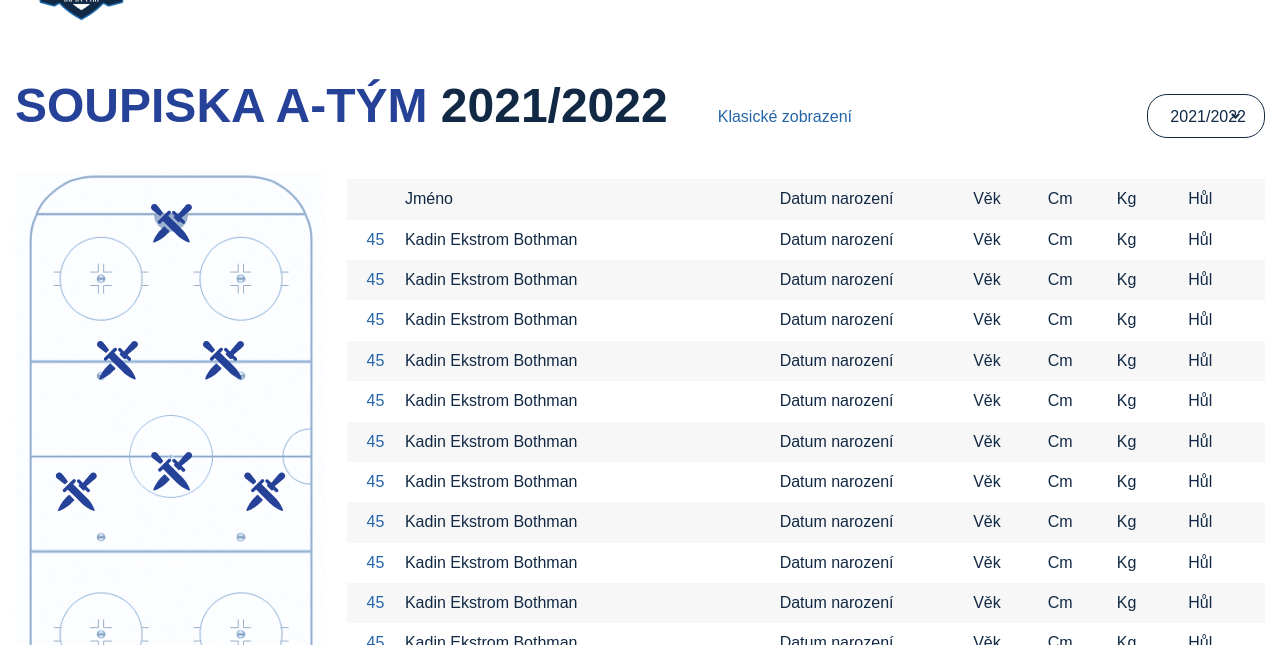
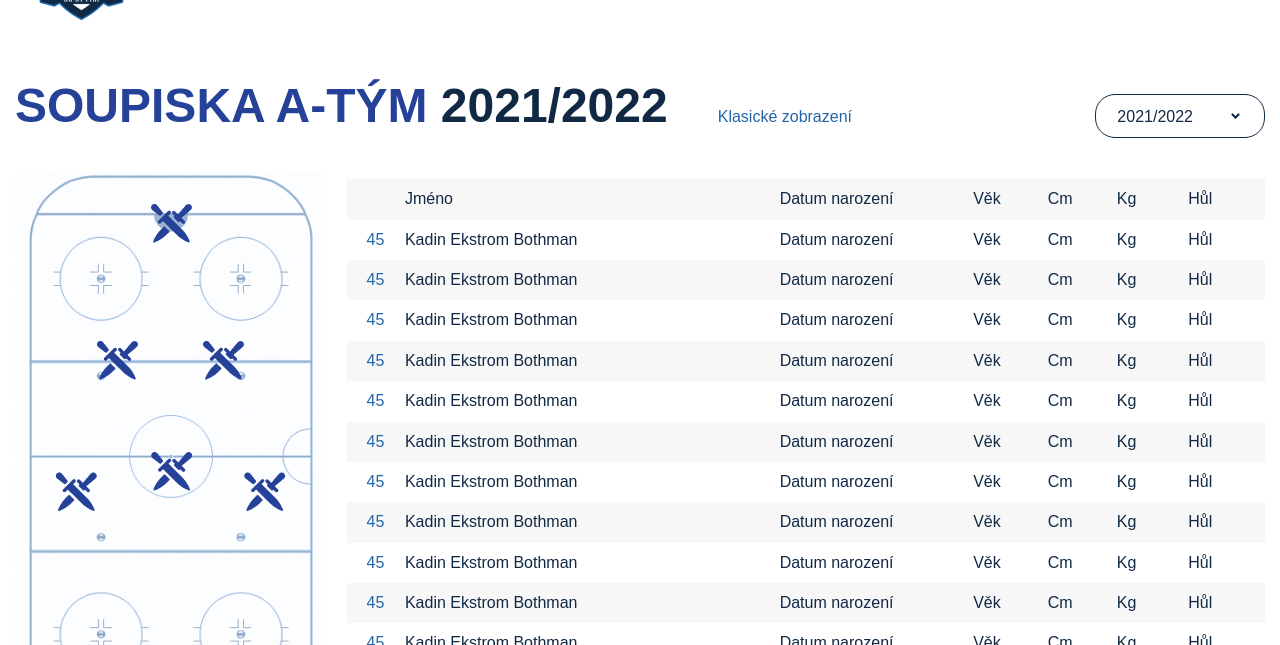
Before and after one commit to mizza-cz/hc_vlasim, a website: page app/tabulka.html in a window 1280 px wide. Shown: the part 155-800 px from the top of the page. Drawn offline with nearby package versions, Linux system fonts and the light colour scheme; a web font is replaced by a local one.

Commit message:
add tabulka-page

```diff
--- a/app/scss/_clanek.scss
+++ b/app/scss/_clanek.scss
@@ -95,6 +95,7 @@
          margin-top: 20px;
       }
       .link{
+         cursor: pointer;
          padding: 12px 24px 12px 24px;
          background-color: transparent;
          margin-top: 18px;
--- a/app/scss/_tabulka.scss
+++ b/app/scss/_tabulka.scss
@@ -42,7 +42,7 @@
    cursor: pointer;
    border: 1px solid #112944;
    border-radius: 20px;
-   padding: 13px 13px 11px 22px;
+   padding: 13px 40px 11px 21px;
    height: 44px;
    position: relative;
    display: flex;
```
Also changed, not shown: app/css/style.min.css.
